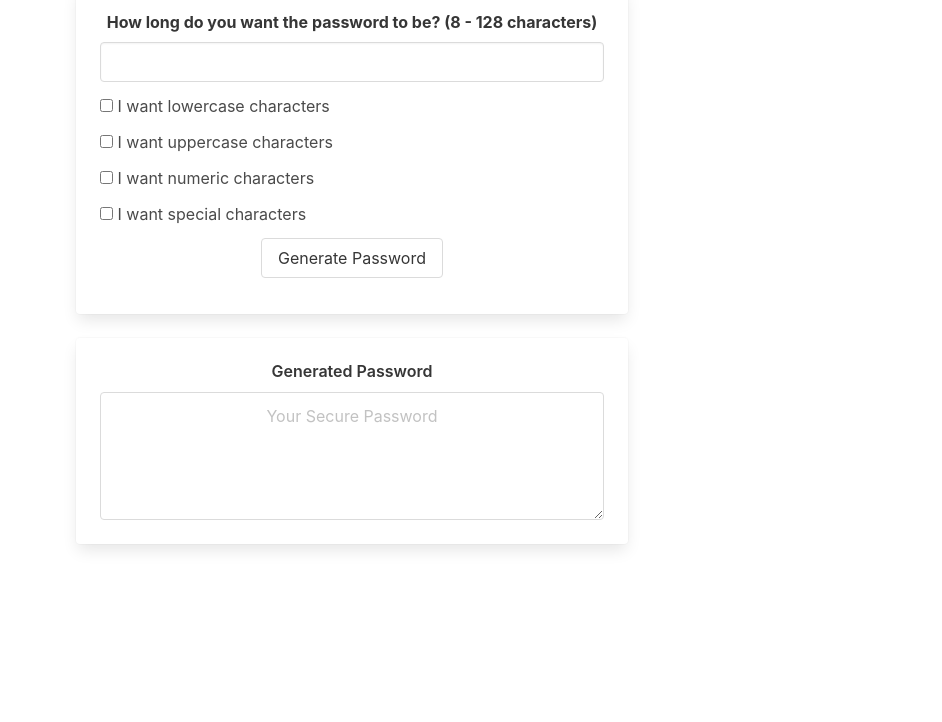
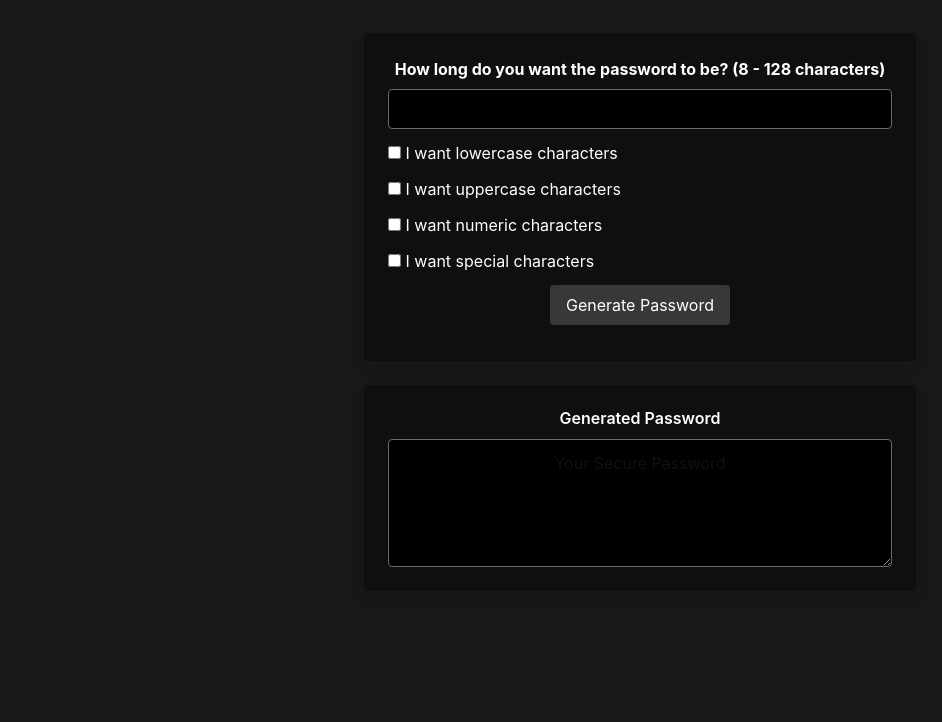
Before and after one commit to ManoLo2ManoLo/Password-Generator, a plain HTML site: page index.html in a window 1280 px wide. Shown: the part 78-800 px from the top of the page, without its empty margins (0-942 px from the left). Drawn offline with nearby package versions, Linux system fonts and the light colour scheme.

Commit message:
made the password generator dark mode

```diff
--- a/assets/css/style.css
+++ b/assets/css/style.css
@@ -4,6 +4,60 @@
   --spacing-three: 1rem;
   --spacing-four: calc(1rem * 1.5);
   --spacing-five: calc(1rem * 3);
+  --light: #383838;
+  --lighter: #696969;
+  --dark: #202020;
+  --darker: #181818;
+  --black: #000000;
+  --white: #FFFFFF;
+  --error: rgb(255, 0, 0);
+  --card: #0F0F0F;
+}
+
+.center-align {
+  display: flex;
+  flex-flow: column;
+  align-items: center;
+}
+
+nav {
+  background-color: var(--dark);
+}
+
+html {
+  background-color: var(--darker);
+}
+
+.dark {
+  background-color: var(--card);
+}
+
+.black {
+  background-color: var(--black);
+  border: var(--lighter) 1px solid;
+  color: var(--lighter);
+}
+
+.black:hover {
+  border: var(--lighter) 1px solid;
+}
+
+.btn {
+  background-color: var(--light);
+  color: white;
+  border: none
+}
+
+.btn:hover {
+  color: white;
+}
+
+.checkbox:hover {
+  color: var(--lighter)
+}
+
+.white-text {
+  color: var(--white);
 }
 
 .text-center {
@@ -163,6 +217,31 @@
 }
 
 .error {
-  color: red;
+  color: var(--error);
   font-weight: bolder
 }
+
+::-webkit-scrollbar {
+  width: 20px;
+}
+
+::-webkit-scrollbar-track {
+  background: var(--darker);
+  border: 20px;
+}
+
+::-webkit-scrollbar-thumb {
+  background: var(--lighter);
+  border-radius: 20px;
+}
+
+::-webkit-scrollbar-thumb:hover {
+  background: var(--light);
+}
+
+
+@media (max-width: 768px) {
+  .center-align {
+    display: block;
+  }
+}
--- a/index.html
+++ b/index.html
@@ -9,19 +9,17 @@
         <title>Password Generator</title>
     </head>
     <body>
-        <nav class="navbar" role="navigation" aria-label="main navigation">
-            <div class="navbar-brand">
-                <h1 class="navbar-item title is-4">Password Generator</h1>
-            </div>
+        <nav class="center">
+            <h1 class="py-5 title is-4 white-text">Password Generator</h1>
         </nav>
 
-        <div class="container">
+        <div class="container py-5 center-align">
             <div class="column is-half">
-                <div class="card py-5 px-5">
+                <div class="card py-5 px-5 dark white-text">
                     <div class="field">
-                        <label class="label text-center">How long do you want the password to be? (8 - 128 characters)</label>
+                        <label class="label text-center white-text">How long do you want the password to be? (8 - 128 characters)</label>
                         <div class="control">
-                            <input class="input" id="lengthEl" type="number">
+                            <input class="input black" id="lengthEl" type="number">
                         </div>
                     </div>
 
@@ -54,7 +52,7 @@
                     </div>
 
                     <div class="field center">
-                        <button id="submitBtn" class="button">Generate Password</button>
+                        <button id="submitBtn" class="button btn">Generate Password</button>
                     </div>
 
                     <div class="field center">
@@ -64,9 +62,9 @@
             </div>
 
             <div class="column is-half center text-center">
-                <div class="card py-5 px-5">
+                <div class="card py-5 px-5 dark">
                     <div class="field text-center center">
-                        <p class="title is-6">Generated Password</p>
+                        <p class="title is-6 white-text">Generated Password</p>
                     </div>
 
                     <div class="field">
@@ -75,13 +73,15 @@
                             id="passwordEl"
                             placeholder="Your Secure Password"
                             aria-label="Generated Password"
-                            class="textarea text-center"
+                            class="textarea text-center black"
                         ></textarea>
                     </div>
                 </div>
             </div>
         </div>
 
+        <div class="dsad"></div>
+
         <script src="./assets/js/script.js"></script>
     </body>
 </html>
```
